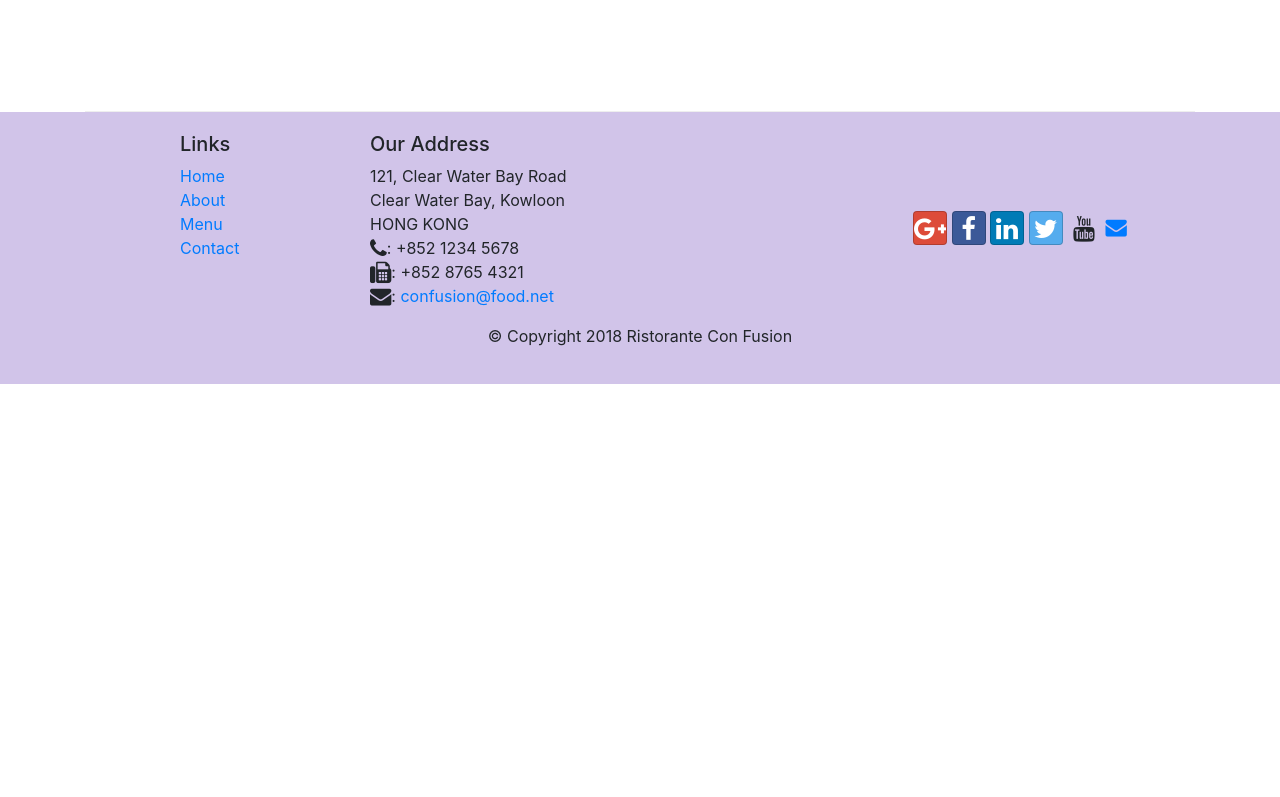
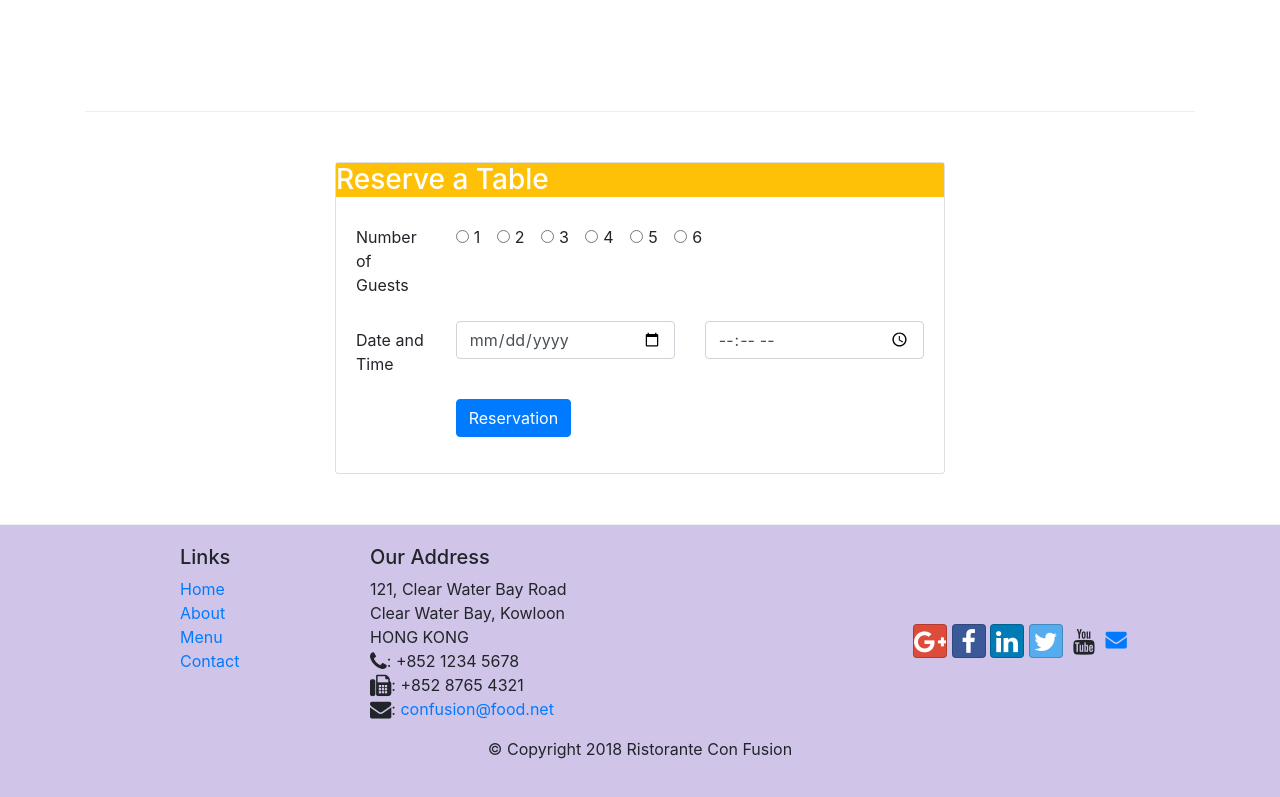
Before and after one commit to athulsankarvp/bootstrap-starter, a website: page index.html in a window 1280 px wide. Shown: the part 1422-2219 px from the top of the page. Before the commit the page ends 1806 px from the top, so only its background shows below. Drawn offline with nearby package versions, Linux system fonts and the light colour scheme.

Commit message:
Assignment 2 Completed

```diff
--- a/index.html
+++ b/index.html
@@ -48,6 +48,11 @@
                 <div class="col-12 col-sm align-self-center">
                     <img src="img/logo.png" class="img-fluid">
                 </div>
+                <div class="col-12 col-sm align-self-center">
+                    <a href="#reservation" type="button" class="btn btn-warning btn-block btn-sm
+
+                    \">Reserve Table</a>
+                </div>
             </div>
         </div>
     </header>
@@ -61,7 +66,8 @@
                 <div class="media">
                     <img class="d-flex mr-3 img-thumbnail align-self-center" src="img/uthappizza.png" alt="uthapizza">
                     <div class="media-body">
-                        <h2 class="mt-0">Uthappizza<span class="badge badge-danger">HOT</span><span class="badge badge-pill badge-secondary">$4.99</span></h2>
+                        <h2 class="mt-0">Uthappizza<span class="badge badge-danger">HOT</span><span
+                                class="badge badge-pill badge-secondary">$4.99</span></h2>
                         <p class="d-none d-sm-block">A unique combination of Indian Uthappam (pancake) and Italian
                             pizza, topped with Cerignola
                             olives,ripe vine cherry tomatoes, Vidalia onion, Guntur chillies and Buffalo Paneer.</p>
@@ -75,10 +81,15 @@
                 <h3>This Month's Promotions</h3>
             </div>
             <div class="col col-sm col-md">
-                <h2>Weekend Grand Buffet</h2>
-                <p>Featuring mouthwatering combinations with a choice of five different salads, six enticing appetizers,
-                    six main entrees and five choicest desserts. Free flowing bubbly and soft drinks. All for just
-                    $19.99 per person </p>
+                <div class="media">
+                    <div class="media-body">
+                        <h2 class="mt-0">Weekend Grand Buffet <span class="badge badge-danger">NEW</span></h2>
+                        <p class="d-none d-sm-block">Featuring mouthwatering combinations with a choice of five different salads, six enticing appetizers,
+                            six main entrees and five choicest desserts. Free flowing bubbly and soft drinks. All for just
+                            $19.99 per person </p>
+                    </div>
+                    <img class="d-flex mr-3 img-thumbnail align-self-center" src="img/buffet.png" alt="buffet">
+                </div>
             </div>
         </div>
 
@@ -102,6 +113,66 @@
         </div>
     </div>
 
+    <div class="row row-content justify-content-center" id="reservation">
+        <div class="col-6">
+            <div class="card">
+                <h3 class="card-heading bg-warning text-white">Reserve a Table</h3>
+                <div class="card-body">
+                    <form>
+                        <div class="form-group row">
+                            <label class="col-12 col-sm-2">Number of Guests</label>
+                            <div class="col">
+                                <div class="form-check form-check-inline">
+                                    <input class="form-check-input" type="radio" name="inlineRadioOptions"
+                                        id="one_guest_radio" value="one">
+                                    <label class="form-check-label" for="one_guest_radio">1</label>
+                                </div>
+                                <div class="form-check form-check-inline">
+                                    <input class="form-check-input" type="radio" name="inlineRadioOptions"
+                                        id="two_guest_radio" value="two">
+                                    <label class="form-check-label" for="two_guest_radio">2</label>
+                                </div>
+                                <div class="form-check form-check-inline">
+                                    <input class="form-check-input" type="radio" name="inlineRadioOptions"
+                                        id="three_guest_radio" value="three">
+                                    <label class="form-check-label" for="three_guest_radio">3</label>
+                                </div>
+                                <div class="form-check form-check-inline">
+                                    <input class="form-check-input" type="radio" name="inlineRadioOptions"
+                                        id="four_guest_radio" value="four">
+                                    <label class="form-check-label" for="four_guest_radio">4</label>
+                                </div>
+                                <div class="form-check form-check-inline">
+                                    <input class="form-check-input" type="radio" name="inlineRadioOptions"
+                                        id="five_guest_radio" value="five">
+                                    <label class="form-check-label" for="five_guest_radio">5</label>
+                                </div>
+                                <div class="form-check form-check-inline">
+                                    <input class="form-check-input" type="radio" name="inlineRadioOptions"
+                                        id="six_guest_radio" value="six">
+                                    <label class="form-check-label" for="six_guest_radio">6</label>
+                                </div>
+                            </div>
+                        </div>
+                        <div class="form-group row">
+                            <label class="col-12 col-sm-2 col-form-label">Date and Time</label>
+                            <div class="col-12 col-sm-5">
+                                <input type="date" class="form-control" id="date" placeholder="Date">
+                            </div>
+                            <div class="col-12 col-sm-5">
+                                <input type="time" class="form-control" id="time" placeholder="Time">
+                            </div>
+                        </div>
+                        <div class="form-group row">
+                            <div class="col offset-0 offset-sm-2">
+                                <button type="submit" class="btn btn-primary">Reservation</button>
+                            </div>
+                        </div>
+                    </form>
+                </div>
+            </div>
+        </div>
+    </div>
     <footer class="footer">
         <div class="container">
             <div class="row">
```
